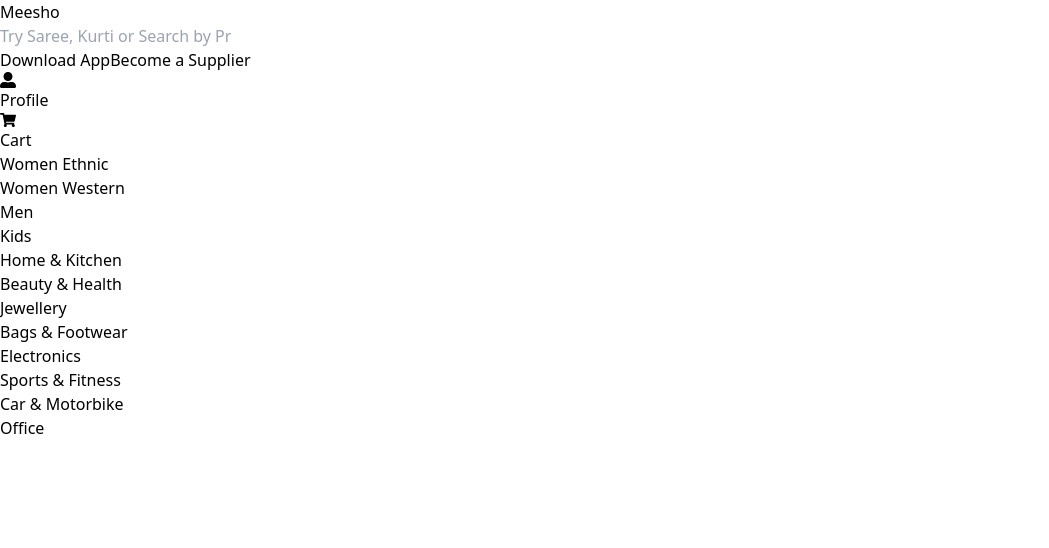
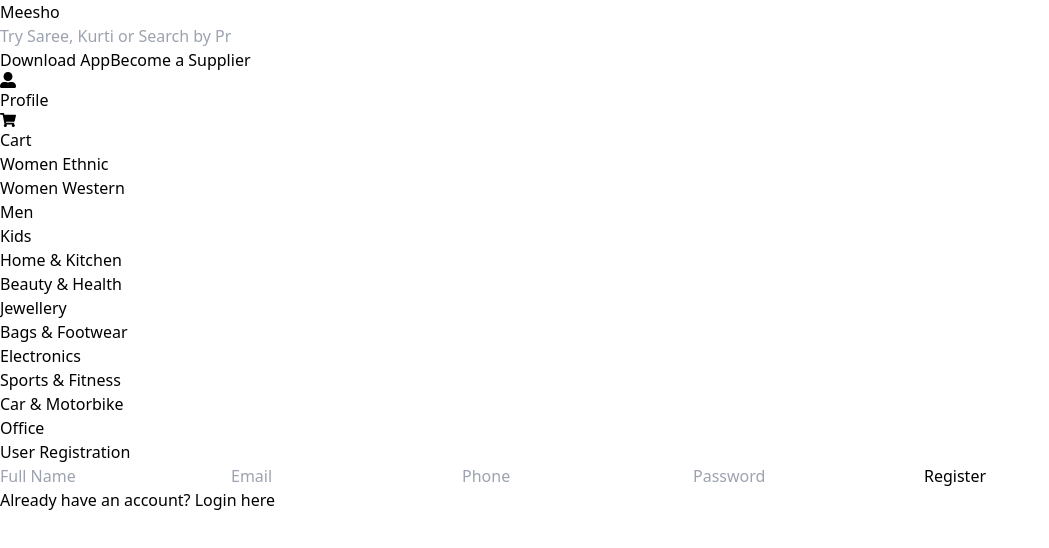
Before and after one commit to prafulparmar-095/Meesho-Clone, a React (Vite) app: page /user-register in a window 1280 px wide. Shown: the top 548 px of the page, without its empty margins (0-1049 px from the left). Built offline with nearby package versions, Linux system fonts and the light colour scheme.

Commit message:
newUpdate_Manish Raj

```diff
--- a/src/App.jsx
+++ b/src/App.jsx
@@ -4,6 +4,10 @@
 import Banner from './Banner';
 import InfoBanner from './InfoBanner';
 import ProductPage from './ProductPage';
+import Register from './Register';
+import Login from './Login';
+import UserRegister from './UserRegister';
+
 
 function App() {
   return (
@@ -16,7 +20,12 @@
             <InfoBanner />
           </>
         } />
+
         <Route path="/products/:subcategory" element={<ProductPage />} />
+        <Route path="/register" element={<Register />} />
+        <Route path="/login" element={<Login />} />
+        <Route path="/user-register" element={<UserRegister />} />
+
       </Routes>
     </>
   );
--- /dev/null
+++ b/src/Login.jsx
@@ -0,0 +1,60 @@
+import React, { useState } from 'react';
+import { Link } from 'react-router-dom';
+
+const Login = () => {
+  const [formData, setFormData] = useState({ email: '', password: '' });
+
+  const handleChange = (e) => {
+    setFormData({ ...formData, [e.target.name]: e.target.value });
+  };
+
+  const handleSubmit = (e) => {
+    e.preventDefault();
+    alert(`Logging in as ${formData.email}`);
+    // TODO: Add real auth logic
+  };
+
+  return (
+    <div className="min-h-screen bg-pink-50 flex justify-center items-center px-4">
+      <form onSubmit={handleSubmit} className="bg-white p-8 rounded-xl shadow-md w-full max-w-md">
+        <h2 className="text-2xl font-bold text-center mb-6 text-pink-600">Login</h2>
+
+        <input
+          type="email"
+          name="email"
+          placeholder="Email"
+          value={formData.email}
+          onChange={handleChange}
+          className="w-full p-3 mb-4 border border-gray-300 rounded"
+          required
+        />
+        <input
+          type="password"
+          name="password"
+          placeholder="Password"
+          value={formData.password}
+          onChange={handleChange}
+          className="w-full p-3 mb-6 border border-gray-300 rounded"
+          required
+        />
+
+        <button
+          type="submit"
+          className="w-full bg-pink-600 text-white py-3 rounded hover:bg-pink-700"
+        >
+          Login
+        </button>
+
+        {/* Register Now Link */}
+<p className="mt-6 text-center text-sm text-gray-600">
+  New user?{' '}
+  <Link to="/user-register" className="text-pink-600 font-medium hover:underline">
+    Register as User
+  </Link>
+</p>
+      </form>
+    </div>
+  );
+};
+
+export default Login;
--- a/src/Navbar.jsx
+++ b/src/Navbar.jsx
@@ -1,5 +1,6 @@
 import React, { useState } from 'react';
 import { FaShoppingCart, FaUserAlt } from 'react-icons/fa';
+import { Link } from 'react-router-dom';
 import Dropdown from './dropdown';
 
 const categoryData = {
@@ -75,11 +76,14 @@
 
         <div className="flex items-center gap-6 text-sm">
           <a href="#" className="text-gray-700 hover:text-pink-600">Download App</a>
-          <a href="#" className="text-gray-700 hover:text-pink-600">Become a Supplier</a>
-          <div className="flex flex-col items-center cursor-pointer hover:text-pink-600">
-            <FaUserAlt className="text-xl" />
-            <span>Profile</span>
-          </div>
+          <Link to="/register" className="text-gray-700 hover:text-pink-600">Become a Supplier</Link>
+
+
+<Link to="/login" className="flex flex-col items-center cursor-pointer hover:text-pink-600">
+  <FaUserAlt className="text-xl" />
+  <span>Profile</span>
+</Link>
+
           <div className="flex flex-col items-center cursor-pointer hover:text-pink-600">
             <FaShoppingCart className="text-xl" />
             <span>Cart</span>
--- /dev/null
+++ b/src/Register.jsx
@@ -0,0 +1,80 @@
+import React, { useState } from 'react';
+
+const Register = () => {
+  const [formData, setFormData] = useState({
+    name: '',
+    email: '',
+    phone: '',
+    password: '',
+    businessName: '',
+  });
+
+  const handleChange = (e) => {
+    setFormData({ ...formData, [e.target.name]: e.target.value });
+  };
+
+  const handleSubmit = (e) => {
+    e.preventDefault();
+    console.log('Registering:', formData);
+    // TODO: Add Firebase or API call here
+    alert('Registered Successfully!');
+  };
+
+  return (
+    <div className="min-h-screen bg-pink-50 flex items-center justify-center px-4">
+      <form onSubmit={handleSubmit} className="bg-white p-8 rounded-lg shadow-lg w-full max-w-md">
+        <h2 className="text-2xl font-bold text-center mb-6 text-pink-600">Supplier Registration</h2>
+
+        <input
+          type="text"
+          name="name"
+          placeholder="Full Name"
+          onChange={handleChange}
+          className="w-full p-2 mb-4 border border-gray-300 rounded"
+          required
+        />
+        <input
+          type="email"
+          name="email"
+          placeholder="Email"
+          onChange={handleChange}
+          className="w-full p-2 mb-4 border border-gray-300 rounded"
+          required
+        />
+        <input
+          type="text"
+          name="phone"
+          placeholder="Phone"
+          onChange={handleChange}
+          className="w-full p-2 mb-4 border border-gray-300 rounded"
+          required
+        />
+        <input
+          type="password"
+          name="password"
+          placeholder="Password"
+          onChange={handleChange}
+          className="w-full p-2 mb-4 border border-gray-300 rounded"
+          required
+        />
+        <input
+          type="text"
+          name="businessName"
+          placeholder="Business Name"
+          onChange={handleChange}
+          className="w-full p-2 mb-6 border border-gray-300 rounded"
+          required
+        />
+
+        <button
+          type="submit"
+          className="w-full bg-pink-600 text-white py-2 rounded hover:bg-pink-700"
+        >
+          Register
+        </button>
+      </form>
+    </div>
+  );
+};
+
+export default Register;
--- /dev/null
+++ b/src/UserRegister.jsx
@@ -0,0 +1,83 @@
+import React, { useState } from 'react';
+import { useNavigate } from 'react-router-dom';
+
+const UserRegister = () => {
+  const [formData, setFormData] = useState({
+    name: '',
+    email: '',
+    phone: '',
+    password: '',
+  });
+
+  const navigate = useNavigate();
+
+  const handleChange = (e) => {
+    setFormData({ ...formData, [e.target.name]: e.target.value });
+  };
+
+  const handleSubmit = (e) => {
+    e.preventDefault();
+    console.log('User Registered:', formData);
+    alert('User Registered Successfully!');
+    // You can store in Firebase here
+    navigate('/login');
+  };
+
+  return (
+    <div className="min-h-screen bg-pink-50 flex items-center justify-center px-4">
+      <form onSubmit={handleSubmit} className="bg-white p-8 rounded-lg shadow-lg w-full max-w-md">
+        <h2 className="text-2xl font-bold text-center mb-6 text-pink-600">User Registration</h2>
+
+        <input
+          type="text"
+          name="name"
+          placeholder="Full Name"
+          onChange={handleChange}
+          className="w-full p-2 mb-4 border border-gray-300 rounded"
+          required
+        />
+        <input
+          type="email"
+          name="email"
+          placeholder="Email"
+          onChange={handleChange}
+          className="w-full p-2 mb-4 border border-gray-300 rounded"
+          required
+        />
+        <input
+          type="text"
+          name="phone"
+          placeholder="Phone"
+          onChange={handleChange}
+          className="w-full p-2 mb-4 border border-gray-300 rounded"
+          required
+        />
+        <input
+          type="password"
+          name="password"
+          placeholder="Password"
+          onChange={handleChange}
+          className="w-full p-2 mb-6 border border-gray-300 rounded"
+          required
+        />
+
+        <button
+          type="submit"
+          className="w-full bg-pink-600 text-white py-2 rounded hover:bg-pink-700"
+        >
+          Register
+        </button>
+
+        {/* Optional Login Link */}
+        <p className="mt-6 text-center text-sm text-gray-600">
+          Already have an account?{' '}
+          <a href="/login" className="text-pink-600 font-medium hover:underline">
+            Login here
+          </a>
+        </p>
+      </form>
+    </div>
+  );
+};
+
+export default UserRegister;
--- a/src/main.jsx
+++ b/src/main.jsx
@@ -1,6 +1,7 @@
 import React from 'react';
 import ReactDOM from 'react-dom/client';
 import App from './App.jsx';
+// import Register from './Register.jsx';
 import './index.css';
 import { BrowserRouter } from 'react-router-dom';
 
@@ -8,6 +9,7 @@
   <React.StrictMode>
     <BrowserRouter>
       <App />
+      {/* <Register /> */}
     </BrowserRouter>
   </React.StrictMode>,
 );
```
